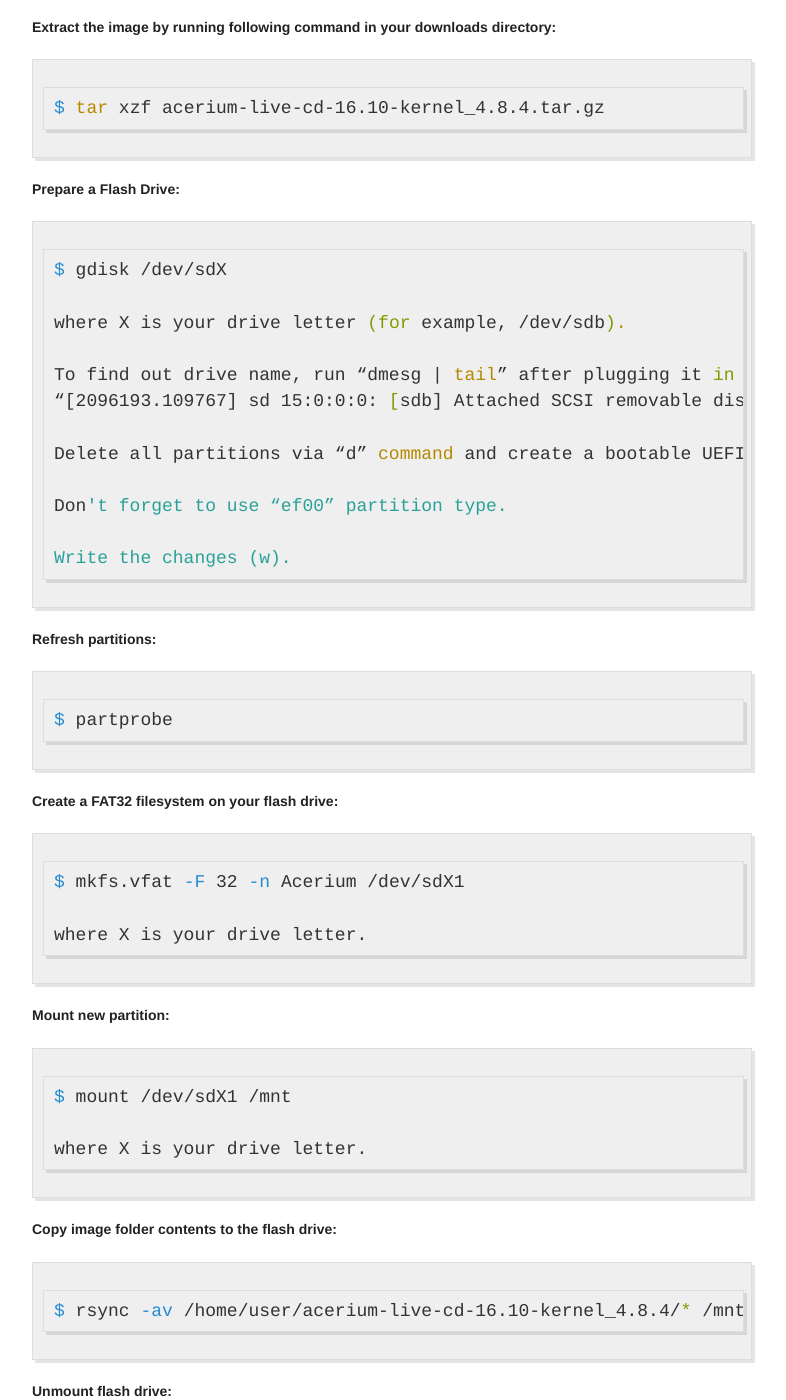
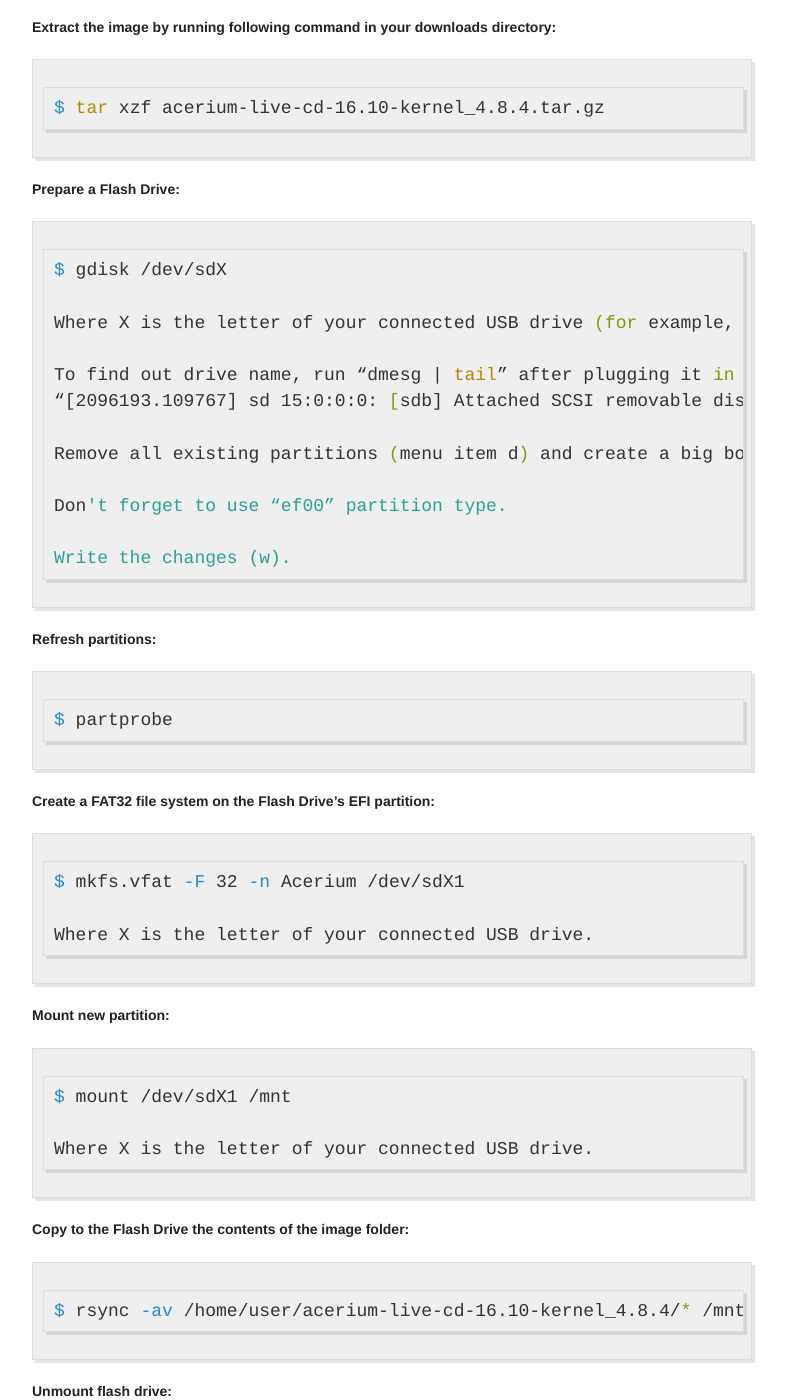
Before and after one commit to vmedvedev/andylavr.github.io, a Jekyll site: the page built from _posts/2016-11-05-english.md, in a window 1280 px wide and 1400 px high, scrolled down 1019 px. Shown: the whole window, without its empty margins (248-1034 px from the left). Built offline with Jekyll 4.4.1, drawn with Linux system fonts in a browser that asks for light colours; some of the changed text lies outside the part shown.

Commit message:
Update posts
Fix by Peter Nelson

````diff
--- a/_posts/2016-11-05-english.md
+++ b/_posts/2016-11-05-english.md
@@ -43,12 +43,12 @@
 ```bash
 $ gdisk /dev/sdX
 
-where X is your drive letter (for example, /dev/sdb).
+Where X is the letter of your connected USB drive (for example, /dev/sdb).
 
 To find out drive name, run “dmesg | tail” after plugging it in and look for a string like:
 “[2096193.109767] sd 15:0:0:0: [sdb] Attached SCSI removable disk”.
 
-Delete all partitions via “d” command and create a bootable UEFI partition (“n” command).
+Remove all existing partitions (menu item d) and create a big bootable UEFI partition ~1.5G (“n” command).
 
 Don't forget to use “ef00” partition type.
 
@@ -60,21 +60,21 @@
 $ partprobe
 ```
 
-## Create a FAT32 filesystem on your flash drive:
+## Create a FAT32 file system on the Flash Drive's EFI partition:
 ```bash
 $ mkfs.vfat -F 32 -n Acerium /dev/sdX1
 
-where X is your drive letter.
+Where X is the letter of your connected USB drive.
 ```
 
 ## Mount new partition:
 ```bash
 $ mount /dev/sdX1 /mnt
 
-where X is your drive letter.
+Where X is the letter of your connected USB drive.
 ```
 
-## Copy image folder contents to the flash drive:
+## Copy to the Flash Drive the contents of the image folder:
 ```bash
 $ rsync -av /home/user/acerium-live-cd-16.10-kernel_4.8.4/* /mnt
 ```
@@ -110,7 +110,9 @@
 ![_config.yml]({{ site.baseurl }}/images/buildbox_big.jpg)
 
 
-## Update the kernel with my packages:
+## Update kernel from my build (DEB packages):
+
+BUILDBOX automatically builds the packages. Look at the file date and the build number.
 
 
 <dl>
````
Also changed, not shown: other parts of _posts/2016-11-05-english.md (+1 -1 lines).
